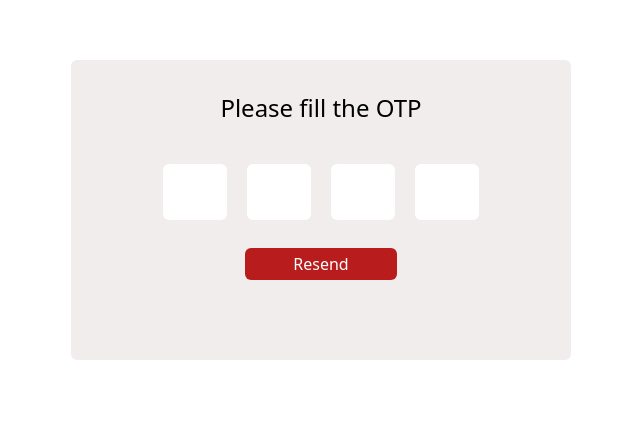
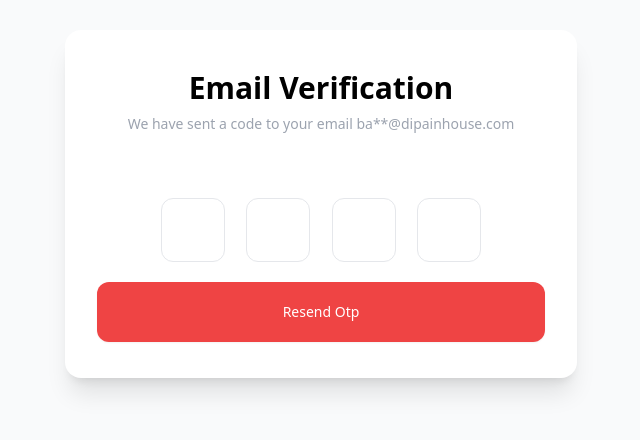
Before and after one commit to 4shaham/Meddical-Client, a React (Vite) app: page /otpVerification in a window 1280 px wide. Shown: the part 196-636 px from the top of the page, without its empty margins (319-959 px from the left). Built offline with nearby package versions, Linux system fonts and the light colour scheme.

Commit message:
otp verification page is completed

```diff
--- a/src/components/User/CardComponent.tsx
+++ b/src/components/User/CardComponent.tsx
@@ -1,36 +1,29 @@
-
-
-
-
-import React from 'react';
+import React from "react";
 // import { TERipple } from 'tw-elements-react';
 
 export default function CardComponent(): JSX.Element {
   return (
-      <div
-        className="m-5 block rounded-lg bg-white shadow-[0_2px_15px_-3px_rgba(0,0,0,0.07),0_10px_20px_-2px_rgba(0,0,0,0.04)] dark:bg-neutral-700">
+    <div className="m-5 block rounded-lg bg-white shadow-[0_2px_15px_-3px_rgba(0,0,0,0.07),0_10px_20px_-2px_rgba(0,0,0,0.04)] text-black">
       <a href="#!">
         <img
           className="rounded-t-lg"
           src="https://tecdn.b-cdn.net/img/new/standard/nature/184.jpg"
-            alt="" />
+          alt=""
+        />
       </a>
-        <div className="p-6">
-          <h5
-            className="mb-2 text-xl font-medium leading-tight text-neutral-800 dark:text-neutral-50">
-            Card title
+      <div className="p-6 bg-white rounded-b-lg">
+        <h5 className=" text-center text-xl font-medium leading-tight">
+          Dr:shahma salam
         </h5>
-          <p className="mb-4 text-base text-neutral-600 dark:text-neutral-200">
-            Some quick example text to build on the card title and make up the
-            bulk of the card's content.
-          </p>
-          {/* <TERipple> */}
+        <p className=" text-base ">Some quick example text to build</p>
+        <div className="flex justify-center items-center ">
           <button
             type="button"
-              className="inline-block rounded bg-primary px-6 pb-2 pt-2.5 text-xs font-medium uppercase leading-normal text-white shadow-[0_4px_9px_-4px_#3b71ca] transition duration-150 ease-in-out hover:bg-primary-600 hover:shadow-[0_8px_9px_-4px_rgba(59,113,202,0.3),0_4px_18px_0_rgba(59,113,202,0.2)] focus:bg-primary-600 focus:shadow-[0_8px_9px_-4px_rgba(59,113,202,0.3),0_4px_18px_0_rgba(59,113,202,0.2)] focus:outline-none focus:ring-0 active:bg-primary-700 active:shadow-[0_8px_9px_-4px_rgba(59,113,202,0.3),0_4px_18px_0_rgba(59,113,202,0.2)] dark:shadow-[0_4px_9px_-4px_rgba(59,113,202,0.5)] dark:hover:shadow-[0_8px_9px_-4px_rgba(59,113,202,0.2),0_4px_18px_0_rgba(59,113,202,0.1)] dark:focus:shadow-[0_8px_9px_-4px_rgba(59,113,202,0.2),0_4px_18px_0_rgba(59,113,202,0.1)] dark:active:shadow-[0_8px_9px_-4px_rgba(59,113,202,0.2),0_4px_18px_0_rgba(59,113,202,0.1)]">
-              Button
+            className="mx-auto inline-block border-solid border-blue-600 rounded bg-primary px-6 pb-2 pt-2.5 text-xs font-medium uppercase leading-normal text-red-600 shadow-[0_4px_9px_-4px_#3b71ca] transition duration-150 ease-in-out hover:bg-primary-600 hover:shadow-[0_8px_9px_-4px_rgba(59,113,202,0.3),0_4px_18px_0_rgba(59,113,202,0.2)] focus:bg-primary-600 focus:shadow-[0_8px_9px_-4px_rgba(59,113,202,0.3),0_4px_18px_0_rgba(59,113,202,0.2)] focus:outline-none focus:ring-0 active:bg-primary-700 "
+          >
+            view More
           </button>
-          {/* </TERipple> */}
+        </div>
       </div>
     </div>
   );
--- a/src/components/User/OtpComponent.tsx
+++ b/src/components/User/OtpComponent.tsx
@@ -66,50 +66,66 @@ function OtpComponent() {
 
   const renderInput = () => {
     return Object.keys(otp).map((key, index) => (
+      <div className="w-16 h-16 ">
         <input
+          className=" w-full h-full flex flex-col items-center justify-center text-center px-5 outline-none rounded-xl border border-gray-200 text-lg bg-white focus:bg-gray-50 focus:ring-1 ring-blue-700"
+          type="text"
+          name={key}
+          id=""
           key={index}
           ref={(element) => {
             if (element) inputRef.current[index] = element;
           }}
           maxLength={1}
-        type="text"
-        name={key}
-        className="bg-white w-16 h-14 rounded-md text-center text-2xl"
           onChange={(event) => handleChange(event, index)}
           onKeyUp={(event) => handleKeyBack(event, index)}
         />
+      </div>
     ));
   };
 
   return (
-    <div className="w-full h-screen">
-      <form
-        className="w-[500px] h-[300px] bg-serviceColors rounded-md mx-auto my-[20%] text-center justify-center py-8"
-        onSubmit={handleSubmit}
-      >
-        <h1 className="text-2xl font-medium">Please fill the OTP</h1>
-        <div className="flex gap-5 mt-10 justify-center">{renderInput()}</div>
-        {buttonStatus ? (
-          <button
-            className="bg-red-700 text-white px-12 py-1 rounded-md mx-4 mt-7"
-            type="submit"
-          >
-            Resend
+    <div className="relative flex min-h-screen flex-col justify-center overflow-hidden bg-gray-50 py-12">
+      <div className="relative bg-white px-6 pt-10 pb-9 shadow-xl mx-auto w-full max-w-lg rounded-2xl">
+        <div className="mx-auto flex w-full max-w-md flex-col space-y-16">
+          <div className="flex flex-col items-center justify-center text-center space-y-2">
+            <div className="font-semibold text-3xl">
+              <p>Email Verification</p>
+            </div>
+            <div className="flex flex-row text-sm font-medium text-gray-400">
+              <p>We have sent a code to your email ba**@dipainhouse.com</p>
+            </div>
+          </div>
+
+          <div>
+            <form action="" method="post">
+              <div className="flex flex-col space-y-5">
+                <div className="flex flex-row items-center justify-between mx-auto w-full max-w-xs">
+                  {renderInput()}
+                </div>
+                <div className="flex flex-col ">
+                 {!buttonStatus?(
+                  <>
+                    <h1 className="text-center text-red-600 mb-2">Timer:00:{timer}</h1>
+                  <div>
+                    <button className="flex flex-row items-center justify-center text-center w-full border rounded-xl outline-none py-5 bg-btnColor border-none text-white text-sm shadow-sm">
+                      Verify Account
                     </button>
-        ) : (
-          <>
-            <h1 className="mt-5 mb-3">
-              Timer: <span className="text-red">00:{timer}</span>
-            </h1>
-            <button
-              className="bg-btnColor text-white px-12 py-1 rounded-md mt-5"
-              type="submit"
-            >
-              Submit
+                  </div>
+                  </>):(<div>
+                    <button className="flex flex-row items-center justify-center text-center w-full border rounded-xl outline-none py-5 bg-red-500 border-none text-white text-sm shadow-sm">
+                      Resend Otp
                     </button>
-          </>
-        )}
+                  </div>)}
+
+
+
+                </div>
+              </div>
             </form>
+          </div>
+        </div>
+      </div>
     </div>
   );
 }
```
Also changed, not shown: src/Redux/store.tsx (added). Lines whose indentation alone changed are shown as unchanged.
